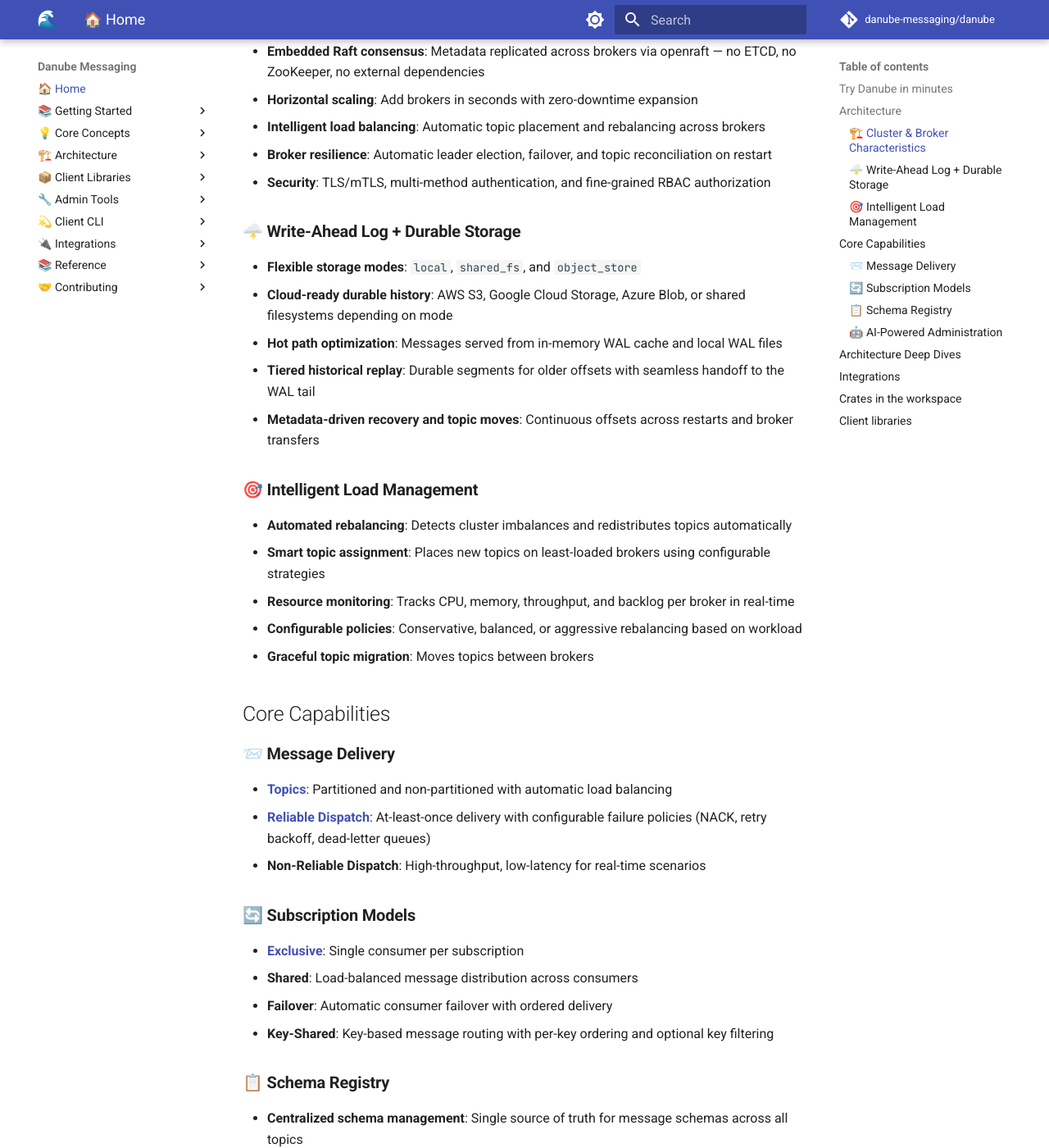
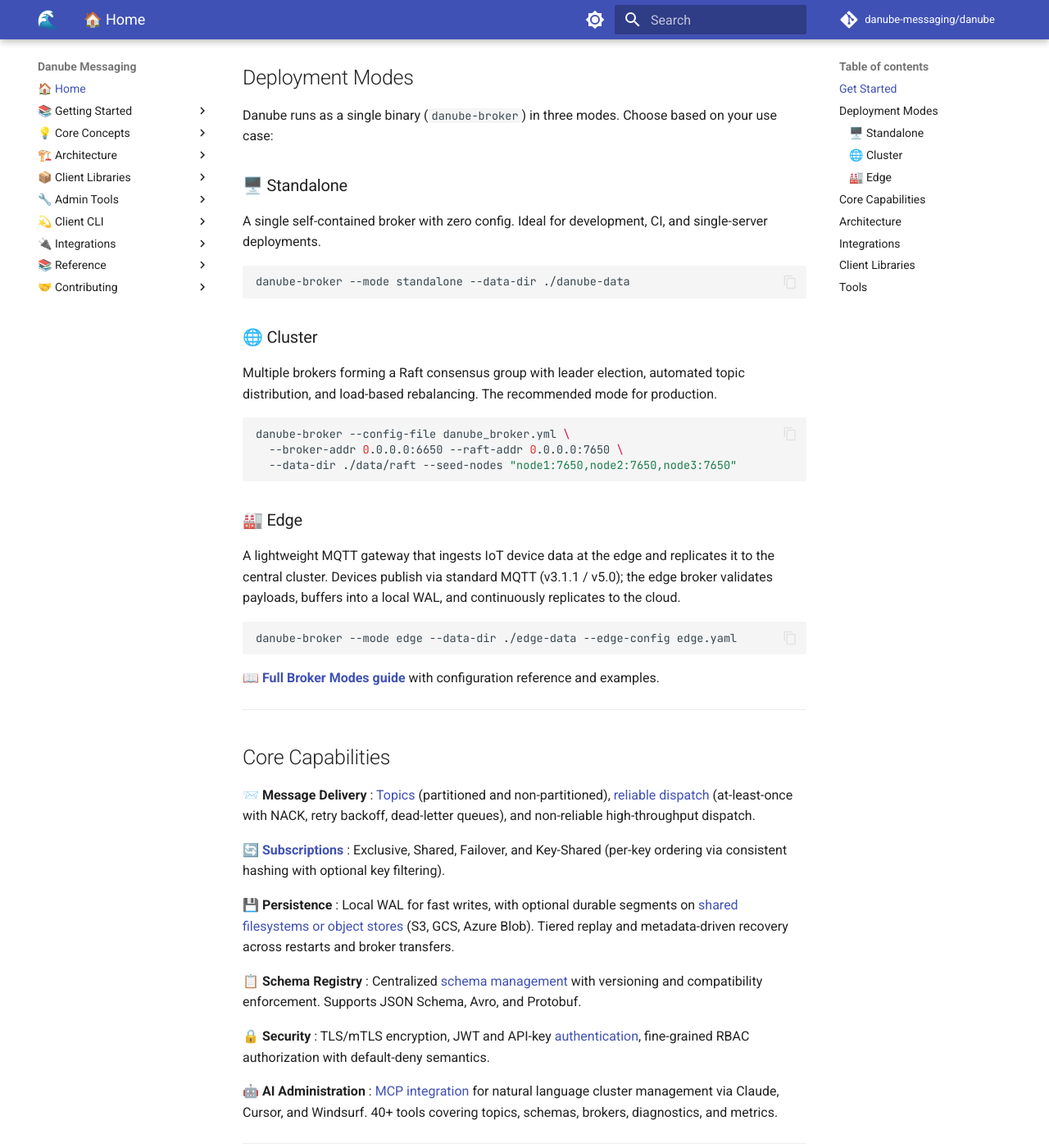
Before and after one commit to danube-messaging/danube_docs, an MkDocs documentation site: the page built from docs/index.md, in a window 1280 px wide and 1400 px high, scrolled down 646 px. Shown: the whole window at 82% size. Built offline with MkDocs 1.6.1 and Material for MkDocs 9.7.7, drawn with Linux system fonts in a browser that asks for light colours; comment, search, counter and statistics services are not loaded; some of the changed text lies outside the part shown.

Commit message:
document the danube standalone and edge

````diff
--- /dev/null
+++ b/docs/getting_started/Broker_modes.md
@@ -0,0 +1,239 @@
+# Broker Modes
+
+Danube runs as a single binary (`danube-broker`) in one of three modes. The mode
+determines how the broker manages metadata, handles client traffic, and
+coordinates with other brokers.
+
+## At a Glance
+
+| | **Standalone** | **Cluster** | **Edge** |
+|--|----------------|-------------|----------|
+| **Use case** | Development, testing, single-server | Production, multi-broker | IoT ingestion at the edge |
+| **Brokers** | 1 | 3+ (recommended) | 1 per site |
+| **Config file** | None (zero-config) | `danube_broker.yml` | `edge.yaml` |
+| **Raft consensus** | Single-node (auto-init) | Multi-node (auto-discovery) | Single-node (auto-init) |
+| **Load balancing** | No | Yes (leader election, load manager) | No |
+| **MQTT gateway** | No | No | Yes |
+| **Clients** | Danube gRPC clients | Danube gRPC clients | MQTT devices + Danube gRPC |
+
+---
+
+## Standalone Mode
+
+The fastest way to get started, a single broker with no config file and no
+external dependencies.
+
+```bash
+danube-broker --mode standalone --data-dir ./danube-data
+```
+
+This auto-generates sensible defaults:
+
+| Setting | Default |
+|---------|---------|
+| Broker address | `127.0.0.1:6650` |
+| Admin address | `127.0.0.1:50051` |
+| Raft address | `127.0.0.1:7650` |
+| Storage mode | Local WAL |
+| Authentication | None |
+
+Override any default with CLI flags:
+
+```bash
+danube-broker --mode standalone \
+  --data-dir ./danube-data \
+  --broker-addr 0.0.0.0:6650 \
+  --admin-addr 0.0.0.0:50051
+```
+
+!!! note "When to use standalone"
+    Standalone mode is ideal for local development, CI pipelines, and
+    single-server deployments where high availability is not required. It
+    supports the same client APIs (producers, consumers, schemas) as cluster
+    mode, just without multi-broker orchestration.
+
+Data persists across restarts. To start fresh, remove the data directory.
+
+---
+
+## Cluster Mode
+
+The default and recommended mode for production. Multiple brokers form a Raft
+consensus group, share metadata, and distribute topics across the cluster.
+
+### Requirements
+
+- A config file (`danube_broker.yml`)
+- At least 3 brokers for Raft quorum (recommended)
+- Network connectivity between broker Raft ports
+
+### Starting a Cluster
+
+Each broker needs the config file and unique port assignments. The `--seed-nodes`
+flag tells brokers how to discover each other:
+
+```bash
+# Broker 1
+danube-broker --config-file danube_broker.yml \
+  --broker-addr 0.0.0.0:6650 --admin-addr 0.0.0.0:50051 \
+  --raft-addr 0.0.0.0:7650 --data-dir ./data1/raft \
+  --seed-nodes "0.0.0.0:7650,0.0.0.0:7651,0.0.0.0:7652"
+
+# Broker 2
+danube-broker --config-file danube_broker.yml \
+  --broker-addr 0.0.0.0:6651 --admin-addr 0.0.0.0:50052 \
+  --raft-addr 0.0.0.0:7651 --data-dir ./data2/raft \
+  --seed-nodes "0.0.0.0:7650,0.0.0.0:7651,0.0.0.0:7652"
+
+# Broker 3
+danube-broker --config-file danube_broker.yml \
+  --broker-addr 0.0.0.0:6652 --admin-addr 0.0.0.0:50053 \
+  --raft-addr 0.0.0.0:7652 --data-dir ./data3/raft \
+  --seed-nodes "0.0.0.0:7650,0.0.0.0:7651,0.0.0.0:7652"
+```
+
+The broker with the lowest Raft node ID initializes the cluster; the others join
+automatically. No manual cluster setup is needed.
+
+### Cluster Features
+
+Cluster mode enables capabilities that don't apply to standalone:
+
+- **Leader election** : one broker is the Raft leader; metadata writes go through it
+- **Load manager** : topics are assigned to brokers based on configurable strategies (`fair`, `balanced`, `weighted_load`)
+- **Automated rebalancing** : optional proactive topic redistribution to maintain cluster balance
+- **Broker scaling** : add brokers at runtime with `--join` or `danube-admin cluster add-node`
+
+!!! tip "Deployment guides"
+    For step-by-step cluster deployment instructions, see:
+
+    - [Run Danube with Docker Compose](Danube_docker_compose.md)
+    - [Run Danube on Kubernetes](Danube_kubernetes.md)
+
+### Configuration Reference
+
+The cluster config file (`danube_broker.yml`) controls broker ports, storage
+backend, authentication, load management, and policies. See the
+[Broker Configuration Reference](../reference/broker_configuration.md) and the
+[sample config](https://github.com/danube-messaging/danube/blob/main/config/danube_broker.yml)
+for all available options.
+
+---
+
+## Edge Mode
+
+Edge mode turns the broker into a lightweight MQTT gateway that ingests data from
+IoT devices and replicates it to a central Danube cluster. It is designed for
+constrained environments (factory floors, remote sites) where devices
+speak MQTT and need a local buffer that can survive network outages.
+
+### How It Works
+
+```
+MQTT devices ──► Edge broker ──► Local WAL ──► Cluster broker(s)
+                  (edge.yaml)     (on disk)     (gRPC replication)
+```
+
+1. Devices publish via standard MQTT (v3.1.1 / v5.0)
+2. The edge broker routes messages to Danube topics via wildcard pattern matching
+3. Messages are batched and written to a local WAL
+4. A background replicator tail-reads the WAL and sends batches to the cluster
+5. If the cluster is unreachable, messages accumulate safely in the local WAL
+
+### Requirements
+
+- A running Danube cluster (standalone or multi-broker) to replicate into
+- An edge config file (`edge.yaml`)
+
+### Starting an Edge Broker
+
+```bash
+danube-broker --mode edge \
+  --data-dir ./edge-data \
+  --edge-config edge.yaml \
+  --broker-addr 0.0.0.0:6653 \
+  --admin-addr 0.0.0.0:50054 \
+  --raft-addr 0.0.0.0:7653
+```
+
+### Edge Configuration
+
+The edge config file (`edge.yaml`) defines the edge identity, cluster
+connection, and MQTT topic mappings:
+
+```yaml
+edge:
+  edge_name: "edge1"
+  cluster_url: "http://cluster-broker:6650"
+  token: ""                    # optional auth token
+  heartbeat_interval_ms: 30000
+
+replicator:
+  batch_size: 100
+  batch_timeout_ms: 1000
+
+mqtt:
+  listener: "0.0.0.0:1883"
+  # max_payload_size: 262144   # 256 KB (default)
+  # max_connections: 10000     # default
+
+  topic_mappings:
+    - mqtt_pattern: "device/+/telemetry"
+      danube_topic: "/edge1/telemetry"
+      schema_subject: "telemetry-events"
+      extract_attributes:
+        device_id: "$1"
+
+    - mqtt_pattern: "#"
+      danube_topic: "/edge1/raw"
+
+  ingestion:
+    batch_size: 100
+    batch_timeout_ms: 500
+```
+
+### Key Concepts
+
+- **Namespace isolation** : all Danube topics must be under `/{edge_name}/` (e.g. `/edge1/telemetry`)
+- **Topic mappings** : MQTT wildcards (`+`, `#`) map incoming messages to Danube topics; `extract_attributes` captures path segments as message attributes
+- **Schema enforcement** : if `schema_subject` is set, the edge pulls the schema from the cluster registry and validates payloads locally. Invalid messages are acknowledged but silently dropped
+- **WAL buffering** : messages survive edge broker restarts and network partitions; replication resumes from the last checkpoint
+
+### Testing with an MQTT Client
+
+Once the edge broker is running, any MQTT client can publish:
+
+```bash
+# Using mosquitto_pub
+mosquitto_pub -h 127.0.0.1 -p 1883 \
+  -t "device/sensor-1/telemetry" \
+  -m '{"temperature": 25.5, "device_id": "sensor-1"}'
+```
+
+The message flows through the edge WAL to the cluster, where standard Danube
+consumers can read it from `/edge1/telemetry`.
+
+---
+
+## CLI Reference
+
+```text
+danube-broker [OPTIONS]
+
+Common options:
+  --mode <mode>          cluster (default), standalone, or edge
+  --broker-addr <addr>   gRPC listen address
+  --admin-addr <addr>    Admin API listen address
+  --raft-addr <addr>     Raft transport address
+  --data-dir <path>      Base data directory
+  --prom-exporter <addr> Prometheus metrics endpoint
+
+Cluster only:
+  --config-file <path>   Path to danube_broker.yml (required)
+  --seed-nodes <addrs>   Comma-separated Raft peer addresses
+  --join                 Join an existing cluster
+
+Edge only:
+  --edge-config <path>   Path to edge.yaml (required)
+  --edge-token <token>   Auth token override (optional)
+```
--- a/docs/index.md
+++ b/docs/index.md
@@ -1,134 +1,108 @@
 # Welcome to Danube Messaging
 
-🌊 [Danube Messaging](https://github.com/danube-messaging/danube) is a lightweight, cloud‑native messaging platform built in Rust. It delivers sub‑second dispatch by combining a local Write‑Ahead Log (WAL), durable segment storage, and metadata-driven recovery, so you get low-latency pub/sub and reliable streaming across local disks, shared filesystems, or object stores.
+🌊 [Danube Messaging](https://github.com/danube-messaging/danube) is an open-source messaging platform built in Rust for teams that need reliable pub/sub and streaming without the operational overhead. Built on [Tokio](https://tokio.rs/) and [openraft](https://github.com/databendlabs/openraft), metadata is replicated through embedded Raft consensus, so there are no external dependencies to deploy or manage.
 
-Danube enables one or many **producers** publish to **topics**, and multiple **consumers** receive messages via named **subscriptions**. Choose Non‑Reliable (best‑effort pub/sub) or Reliable (at‑least‑once streaming) per topic to match your workload.
+Producers publish to **topics**, consumers receive messages via named **subscriptions**. Choose Non-Reliable (best-effort pub/sub) or Reliable (at-least-once streaming) per topic to match your workload. For design details, see the [Architecture](architecture/architecture.md).
 
-For design details, see the [Architecture](architecture/architecture.md).
+---
 
-## Try Danube in minutes
+## Get Started
 
-**[Docker Compose Quickstart](getting_started/Danube_docker_compose.md)**: Use the provided Docker Compose setup to deploy a 3-broker cluster with MinIO and Prometheus.
+The fastest way to try Danube, download the binary from the [releases page](https://github.com/danube-messaging/danube/releases):
+
+```bash
+danube-broker --mode standalone --data-dir ./danube-data
+```
+
+No config file, no dependencies. Broker on `127.0.0.1:6650`, admin on `127.0.0.1:50051`.
+
+For other deployment options: [Docker Compose](getting_started/Danube_docker_compose.md) · [Kubernetes](getting_started/Danube_kubernetes.md) · [Local multi-broker](getting_started/Danube_local.md)
+
+---
+
+## Deployment Modes
+
+Danube runs as a single binary (`danube-broker`) in three modes. Choose based on your use case:
+
+### 🖥️ Standalone
+
+A single self-contained broker with zero config. Ideal for development, CI, and single-server deployments.
+
+```bash
+danube-broker --mode standalone --data-dir ./danube-data
+```
+
+### 🌐 Cluster
+
+Multiple brokers forming a Raft consensus group with leader election, automated topic distribution, and load-based rebalancing. The recommended mode for production.
+
+```bash
+danube-broker --config-file danube_broker.yml \
+  --broker-addr 0.0.0.0:6650 --raft-addr 0.0.0.0:7650 \
+  --data-dir ./data/raft --seed-nodes "node1:7650,node2:7650,node3:7650"
+```
+
+### 🏭 Edge
+
+A lightweight MQTT gateway that ingests IoT device data at the edge and replicates it to the central cluster. Devices publish via standard MQTT (v3.1.1 / v5.0); the edge broker validates payloads, buffers into a local WAL, and continuously replicates to the cloud.
+
+```bash
+danube-broker --mode edge --data-dir ./edge-data --edge-config edge.yaml
+```
+
+📖 **[Full Broker Modes guide](getting_started/Broker_modes.md)** with configuration reference and examples.
+
+---
+
+## Core Capabilities
+
+📨 **Message Delivery** : [Topics](concepts/topics.md) (partitioned and non-partitioned), [reliable dispatch](concepts/dispatch_strategy.md) (at-least-once with NACK, retry backoff, dead-letter queues), and non-reliable high-throughput dispatch.
+
+🔄 [**Subscriptions**](concepts/subscriptions.md) : Exclusive, Shared, Failover, and Key-Shared (per-key ordering via consistent hashing with optional key filtering).
+
+💾 **Persistence** : Local WAL for fast writes, with optional durable segments on [shared filesystems or object stores](concepts/persistence.md) (S3, GCS, Azure Blob). Tiered replay and metadata-driven recovery across restarts and broker transfers.
+
+📋 **Schema Registry** : Centralized [schema management](concepts/schema_registry_guide.md) with versioning and compatibility enforcement. Supports JSON Schema, Avro, and Protobuf.
+
+🔒 **Security** : TLS/mTLS encryption, JWT and API-key [authentication](concepts/security.md), fine-grained RBAC authorization with default-deny semantics.
+
+🤖 **AI Administration** : [MCP integration](danube_admin/ai_admin_assistant.md) for natural language cluster management via Claude, Cursor, and Windsurf. 40+ tools covering topics, schemas, brokers, diagnostics, and metrics.
+
+---
 
 ## Architecture
 
-### 🏗️ **Cluster & Broker Characteristics**
-
-- **Embedded Raft consensus**: Metadata replicated across brokers via openraft — no ETCD, no ZooKeeper, no external dependencies
-- **Horizontal scaling**: Add brokers in seconds with zero-downtime expansion
-- **Intelligent load balancing**: Automatic topic placement and rebalancing across brokers
-- **Broker resilience**: Automatic leader election, failover, and topic reconciliation on restart
-- **Security**: TLS/mTLS, multi-method authentication, and fine-grained RBAC authorization
-
-### 🌩️ **Write-Ahead Log + Durable Storage**
-
-- **Flexible storage modes**: `local`, `shared_fs`, and `object_store`
-- **Cloud-ready durable history**: AWS S3, Google Cloud Storage, Azure Blob, or shared filesystems depending on mode
-- **Hot path optimization**: Messages served from in-memory WAL cache and local WAL files
-- **Tiered historical replay**: Durable segments for older offsets with seamless handoff to the WAL tail
-- **Metadata-driven recovery and topic moves**: Continuous offsets across restarts and broker transfers
-
-### 🎯 **Intelligent Load Management**
-
-- **Automated rebalancing**: Detects cluster imbalances and redistributes topics automatically
-- **Smart topic assignment**: Places new topics on least-loaded brokers using configurable strategies
-- **Resource monitoring**: Tracks CPU, memory, throughput, and backlog per broker in real-time
-- **Configurable policies**: Conservative, balanced, or aggressive rebalancing based on workload
-- **Graceful topic migration**: Moves topics between brokers
-
-## Core Capabilities
-
-### 📨 **Message Delivery**
-
-- **[Topics](concepts/topics.md)**: Partitioned and non-partitioned with automatic load balancing
-- **[Reliable Dispatch](concepts/dispatch_strategy.md)**: At-least-once delivery with configurable failure policies (NACK, retry backoff, dead-letter queues)
-- **Non-Reliable Dispatch**: High-throughput, low-latency for real-time scenarios
-
-### 🔄 **Subscription Models**
-
-- **[Exclusive](concepts/subscriptions.md)**: Single consumer per subscription
-- **Shared**: Load-balanced message distribution across consumers
-- **Failover**: Automatic consumer failover with ordered delivery
-- **Key-Shared**: Key-based message routing with per-key ordering and optional key filtering
-
-### 📋 **Schema Registry**
-
-- **Centralized schema management**: Single source of truth for message schemas across all topics
-- **Schema versioning**: Automatic version tracking with compatibility enforcement
-- **Multiple formats**: Bytes, String, Number, JSON Schema, Avro, Protobuf
-- **Validation & governance**: Prevent invalid messages and ensure data quality
-
-### 🤖 **AI-Powered Administration**
-
-Danube features **the AI-native messaging platform administration** through the Model Context Protocol (MCP):
-
-- **Natural language cluster management**: Manage your cluster by talking to AI assistants (Claude, Cursor, Windsurf)
-- **32 intelligent tools**: Full cluster operations accessible via AI - topics, schemas, brokers, diagnostics, metrics
-- **Automated troubleshooting**: AI-guided workflows for consumer lag analysis, health checks, and performance optimization
-- **Multiple interfaces**: CLI commands, Web UI, or AI conversation - your choice
-
-**Example**: Ask Claude *"What's the cluster balance?"* or *"Create a partitioned topic for analytics"* and watch it happen.
-
-## Architecture Deep Dives
-
 Explore how Danube works under the hood:
 
-**[System Overview](architecture/architecture.md)** - Complete architecture diagram and component interaction
-
-**[Load Manager & Rebalancing](architecture/load_manager_architecture.md)** - Smart topic assignment and automatic rebalancing
-
-**[Persistence Architecture](architecture/persistence.md)** - WAL, durable segments, and recovery metadata
-
-- Local WAL for fast appends and recent reads
-- Durable segment history on local disk, shared filesystem, or object store depending on mode
-- Seamless handoff from historical replay to the live WAL tail
-
-**[Schema Registry](architecture/schema_registry_architecture.md)** - Centralized schema management
-
-- Schema versioning and compatibility checking
-- Support for JSON Schema, Avro, and Protobuf
-- Data validation and governance
-
-**[Key-Shared Dispatch](architecture/key_shared_architecture.md)** - Key-affinity routing architecture
-
-- Consistent hashing with virtual-node ring for stable key-to-consumer assignment
-- Per-key ordering with multi-message in-flight window and contiguous cursor tracking
-- Glob-based key filtering, per-consumer backpressure, and inactive consumer eviction
+- **[System Overview](architecture/architecture.md)** : component interaction, message flow, and cluster topology
+- **[Load Manager & Rebalancing](architecture/load_manager_architecture.md)** : topic assignment strategies and automated rebalancing
+- **[Persistence Architecture](architecture/persistence.md)** : WAL, durable segments, tiered reads, and recovery
+- **[Schema Registry](architecture/schema_registry_architecture.md)** : versioning, compatibility checking, and governance
+- **[Key-Shared Dispatch](architecture/key_shared_architecture.md)** : consistent hashing, per-key ordering, and consumer elasticity
 
 ---
 
 ## Integrations
 
-**[Danube Connect](integrations/danube_connect_overview.md)** - Plug-and-play connector ecosystem
+**[Danube Connect](integrations/danube_connect_overview.md)** : plug-and-play connector ecosystem
 
-- Source connectors: Import data from MQTT, HTTP webhooks, databases, Kafka , etc.
-- Sink connectors: Export to Delta Lake, ClickHouse, vector databases, APIs, etc.
-- Pure Rust framework with automatic retries, metrics, and health checks
+- Source connectors: import data from MQTT, HTTP webhooks, databases, Kafka, etc.
+- Sink connectors: export to Delta Lake, ClickHouse, vector databases, APIs, etc.
 
-**Learn more:** [Architecture](integrations/danube_connect_architecture.md) | [Build Source Connector](integrations/source_connector_development.md) | [Build Sink Connector](integrations/sink_connector_development.md)
+**Learn more:** [Architecture](integrations/danube_connect_architecture.md) · [Build Source Connector](integrations/source_connector_development.md) · [Build Sink Connector](integrations/sink_connector_development.md)
 
 ---
 
-## Crates in the workspace
+## Client Libraries
 
-Repository: <https://github.com/danube-messaging/danube>
+- **Rust** : [danube-client](https://crates.io/crates/danube-client) · [examples](https://github.com/danube-messaging/danube/tree/main/danube-client/examples)
+- **Go** : [danube-go](https://pkg.go.dev/github.com/danube-messaging/danube-go) · [examples](https://github.com/danube-messaging/danube-go/tree/main/examples)
+- **Java** : [danube-java](https://central.sonatype.com/namespace/com.danube-messaging) · [examples](https://github.com/danube-messaging/danube-java/tree/main/examples)
+- **Python** : [danube-client](https://pypi.org/project/danube-client/) · [examples](https://github.com/danube-messaging/danube-py/tree/main/examples)
 
-- [danube-broker](https://github.com/danube-messaging/danube/tree/main/danube-broker) – The broker service (topics, producers, consumers, subscriptions).
-- [danube-core](https://github.com/danube-messaging/danube/tree/main/danube-core) – Core types, protocol, and shared logic.
-- [danube-raft](https://github.com/danube-messaging/danube/tree/main/danube-raft) – Embedded Raft consensus and metadata replication.
-- [danube-persistent-storage](https://github.com/danube-messaging/danube/tree/main/danube-persistent-storage) – WAL and durable storage engine for reliable topics.
+Contributions for other languages (Node.js, C#, etc.) are welcome.
 
-CLIs and client libraries:
+## Tools
 
-- [danube-client](https://github.com/danube-messaging/danube/tree/main/danube-client) – Async Rust client library.
-- [danube-cli](https://github.com/danube-messaging/danube/tree/main/danube-cli) – Publish/consume client CLI.
-- [danube-admin](https://github.com/danube-messaging/danube/tree/main/danube-admin) – Unified admin tool (CLI + AI/MCP + Web UI)
-
-## Client libraries
-
-- [danube-client (Rust)](https://crates.io/crates/danube-client)
-- [danube-go (Go)](https://pkg.go.dev/github.com/danube-messaging/danube-go)
-- [danube-java (Java)](https://central.sonatype.com/namespace/com.danube-messaging)
-- [danube-client (Python)](https://pypi.org/project/danube-client/)
-
-Contributions for other languages (NodeJs, C#, etc.) are welcome.
+- **[danube-cli](danube_cli/getting_started.md)** : command-line producer and consumer for quick testing
+- **[danube-admin](danube_admin/getting_started.md)** : cluster administration (CLI, AI/MCP, Web UI)
--- a/mkdocs.yml
+++ b/mkdocs.yml
@@ -56,6 +56,7 @@ nav:
         - 🏠 Home: index.md
 
         - 📚 Getting Started:
+                  - Broker Modes: getting_started/Broker_modes.md
                   - Run Danube on Local Machine: getting_started/Danube_local.md
                   - Run Danube with Docker Compose: getting_started/Danube_docker_compose.md
                   - Run Danube on Kubernetes: getting_started/Danube_kubernetes.md
````
Also changed, not shown: docs/getting_started/Danube_local.md (+3 -0 lines).
